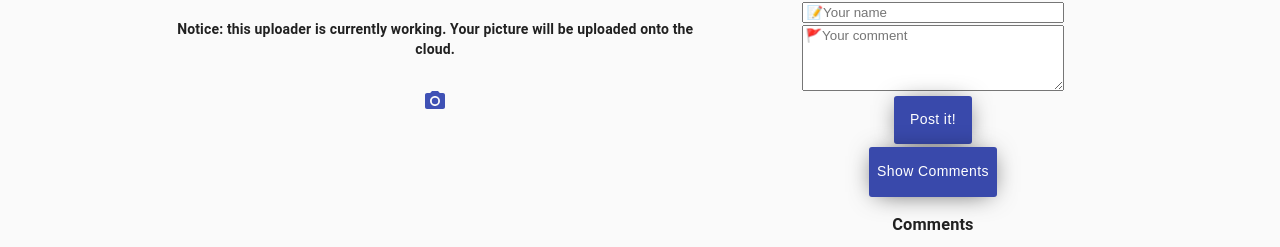
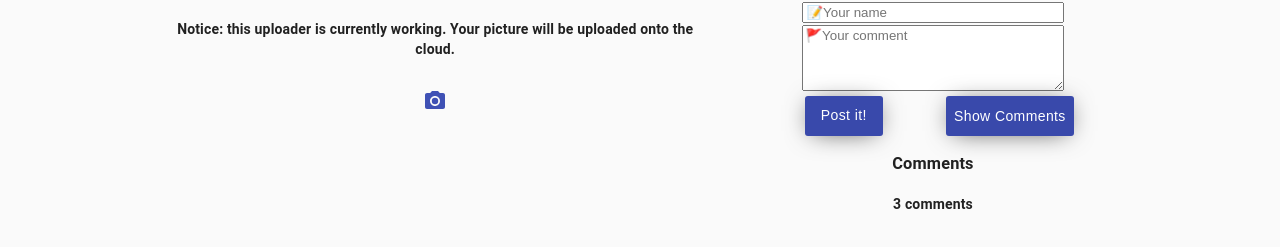
Before and after one commit to CodeRory/news, a React (Create React App) app: page / in a window 1280 px wide. Shown: the part 2198-2445 px from the top of the page. Built offline with nearby package versions, Linux system fonts and the light colour scheme.

Commit message:
more changes

```diff
--- a/src/components/Comments/CommentForm.js
+++ b/src/components/Comments/CommentForm.js
@@ -12,9 +12,12 @@ const styles = {
     borderRadius: 3,
     boxShadow: '0px 2px 26px -7px rgba(0,0,0,0.75)',
     color: 'white',
-    height: 48,
+    height: 40,
     fontFamily: 'arial',
     textTransform: 'none',
+    marginLeft: '35px',
+    width: '78px',
+
 
 
   },
@@ -32,7 +35,7 @@ class CommentForm extends React.Component {
             <input id="yourname" placeholder="📝Your name" required ref={(input) => this.author = input}></input><br />
             <textarea id='textarea' placeholder="🚩Your comment" rows="4" required ref={(textarea) => this.body = textarea}></textarea>
           </div>
-          <div className="">
+          <div id="buttonPostArea">
             <Button
             className={classes.root}
             id='postItButton'
--- a/src/components/Comments/Comments.css
+++ b/src/components/Comments/Comments.css
@@ -7,8 +7,10 @@
 }
 
 #buttonShow{
-    margin-top: 3px;
-    height: 50px;
+    position: absolute;
+    margin-top: -39.5px;
+    margin-left: 13px;
+    height: 40px;
     text-transform: none;
     color: white;
     -webkit-box-shadow: 0px 2px 26px -7px rgba(0,0,0,0.75);
@@ -57,3 +59,24 @@
     box-shadow: 0px 2px 26px -7px rgba(0,0,0,0.75);
 
 }
+
+
+
+#buttonPostArea {
+    /* border: solid;   */
+    display: flex;
+    align-items: flex-start;
+    width: 120px;
+}
+
+
+
+
+
+@media screen and (max-width: 400px){
+    #buttonShow{
+
+        margin-left: 2px;
+
+    }
+  }
--- a/src/components/Comments/Comments.js
+++ b/src/components/Comments/Comments.js
@@ -18,7 +18,8 @@ const styles = {
     color: 'primary',
     fontStyle: 'white',
     fontFamily: 'arial',
-    height: '100px'
+
+
 
 
   },
@@ -50,10 +51,10 @@ class CommentBox extends React.Component {
       const { classes } = this.props;
       return(
 
-        <div className="commentContainer">
+        <div className="commentContainer" >
           <h2>Write your opinion about this web!</h2>
-          <CommentForm addComment={this.addComment.bind(this)}/>
-          <Button className={classes.root} id="buttonShow" onClick={this.handleClick.bind(this)}>
+          <CommentForm addComment={this.addComment.bind(this)} />
+          <Button className={classes.root} id="buttonShow" onClick={this.handleClick.bind(this)} >
             {buttonText}
           </Button>
           <h3>Comments</h3>
```
